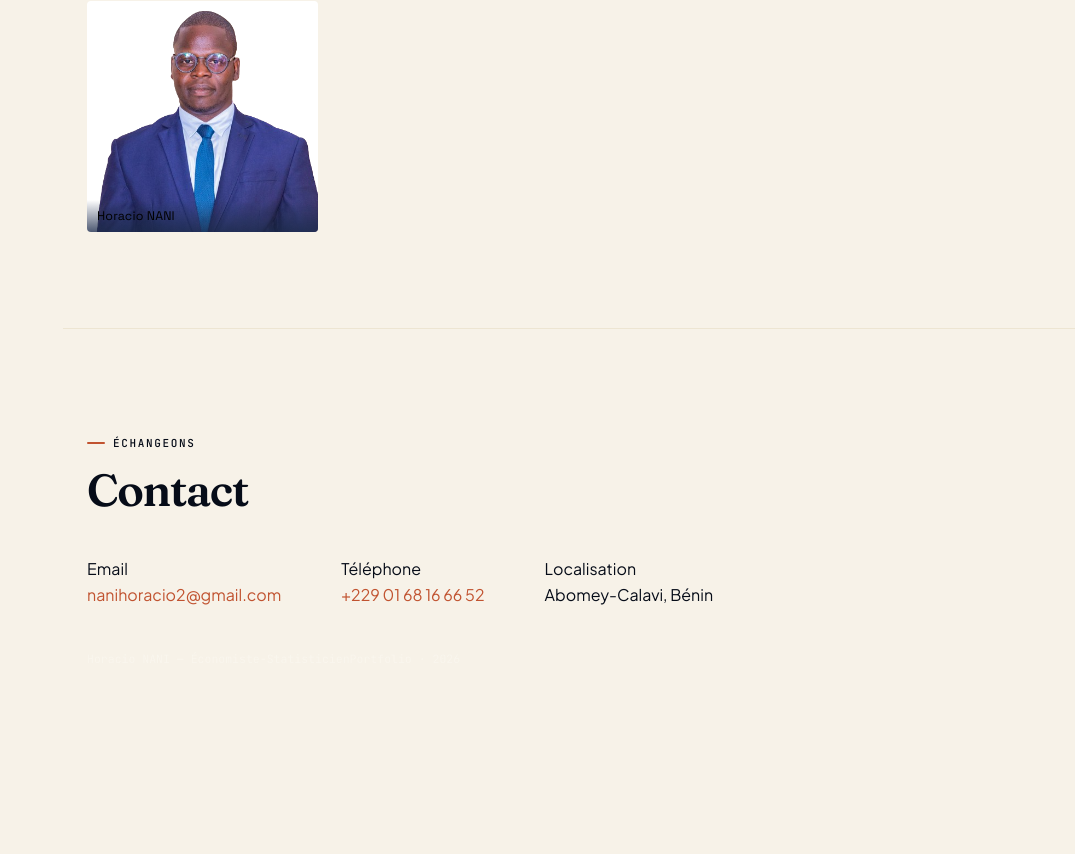
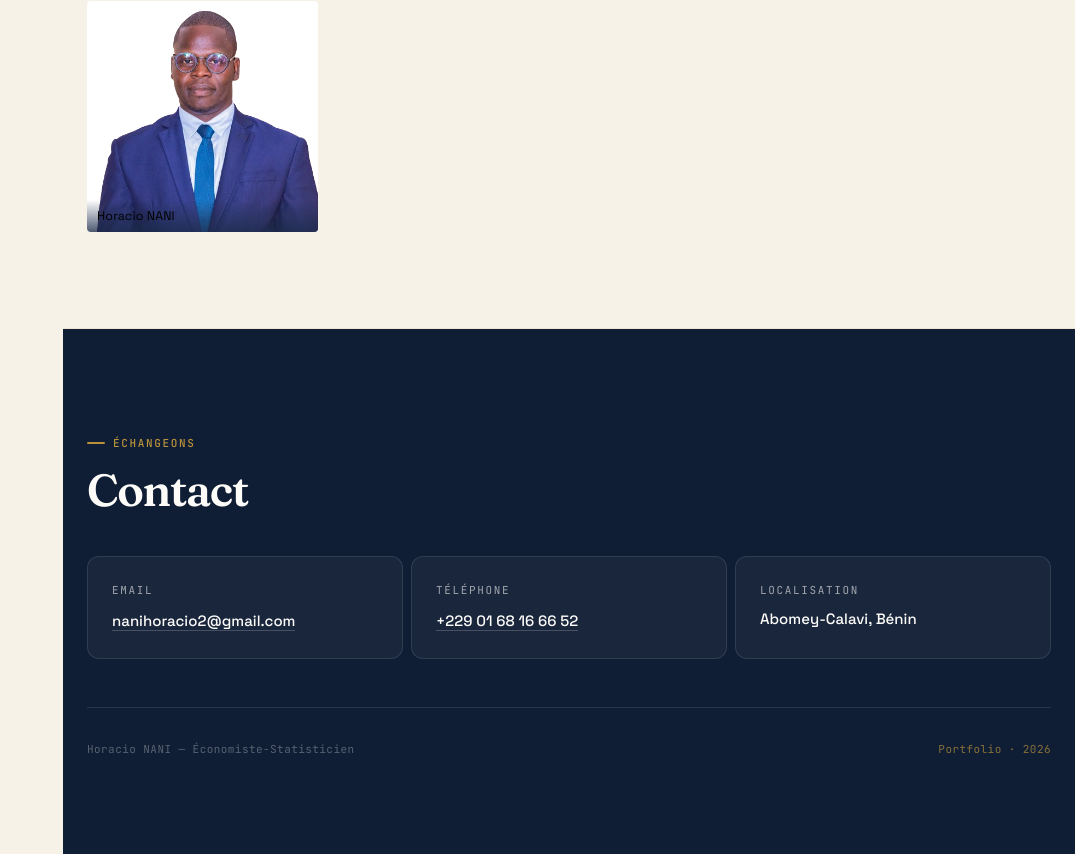
Before and after one commit to hospicehora/HoracioNani, a Next.js app: page / in a window 1280 px wide. Shown: the part 7724-8578 px from the top of the page, without its empty margins (205-1280 px from the left). Before the commit the page ends 8488 px from the top, so only its background shows below. Built offline with nearby package versions, Linux system fonts and the light colour scheme.

Commit message:
Contact: dark section premium

```diff
--- a/components/Contact.module.css
+++ b/components/Contact.module.css
@@ -1,50 +1,95 @@
+/* ---- Dark section ---- */
 .section {
-  background: var(--ink);
-  color: var(--white);
-  max-width: none;
+  background: var(--bg-dark);
+  color: var(--text-inv);
   border-bottom: none;
 }
 
 .heading {
-  color: var(--white);
+  color: var(--text-inv);
 }
 
 .eyebrow {
-  color: var(--gold) !important;
+  color: var(--accent-2) !important;
+}
+.eyebrow::before {
+  background: var(--accent-2) !important;
 }
 
+/* ---- Grid ---- */
 .grid {
-  display: flex;
-  gap: 60px;
-  flex-wrap: wrap;
+  display: grid;
+  grid-template-columns: repeat(auto-fit, minmax(200px, 1fr));
+  gap: var(--sp-2);
+  margin-bottom: var(--sp-12);
 }
 
-.label {
-  font-family: var(--font-mono);
-  font-size: 0.7rem;
-  text-transform: uppercase;
-  color: rgba(252, 250, 244, 0.5);
-  margin-bottom: 6px;
+/* ---- Contact card ---- */
+.card {
+  padding: var(--sp-6) var(--sp-6);
+  background: rgba(255, 255, 255, 0.04);
+  border: 1px solid var(--border-dark);
+  border-radius: var(--r-lg);
+  transition:
+    background var(--base) var(--ease-out),
+    border-color var(--base) var(--ease-out);
+}
+.card:hover {
+  background: rgba(255, 255, 255, 0.07);
+  border-color: rgba(255, 255, 255, 0.16);
 }
 
-.link {
-  color: var(--white);
-  border-bottom: 1px solid rgba(252, 250, 244, 0.3);
+.cardLabel {
+  font-family: var(--font-mono);
+  font-size: var(--text-xs);
+  text-transform: uppercase;
+  letter-spacing: var(--tracking-widest);
+  color: var(--text-inv-2);
+  margin-bottom: var(--sp-2);
 }
 
-.link:hover {
-  border-color: var(--gold);
-  color: var(--gold);
-  text-decoration: none;
+.cardValue {
+  font-family: var(--font-accent);
+  font-size: var(--text-base);
+  font-weight: 500;
+  color: var(--text-inv);
+  word-break: break-all;
 }
 
-.white {
-  color: var(--white);
+.cardLink {
+  font-family: var(--font-accent);
+  font-size: var(--text-base);
+  font-weight: 500;
+  color: var(--text-inv) !important;
+  text-decoration: none !important;
+  border-bottom: 1px solid rgba(255,255,255,0.20);
+  transition:
+    color var(--fast) var(--ease-out),
+    border-color var(--fast) var(--ease-out);
+  display: inline;
+}
+.cardLink:hover {
+  color: var(--accent-2) !important;
+  border-color: var(--accent-2);
+  text-decoration: none !important;
 }
 
+/* ---- Footer line ---- */
 .foot {
-  margin-top: 40px;
+  padding-top: var(--sp-8);
+  border-top: 1px solid var(--border-dark);
   font-family: var(--font-mono);
-  font-size: 0.72rem;
-  color: rgba(252, 250, 244, 0.45);
+  font-size: var(--text-xs);
+  color: rgba(253, 252, 249, 0.30);
+  letter-spacing: var(--tracking-wide);
+  display: flex;
+  align-items: center;
+  justify-content: space-between;
+  flex-wrap: wrap;
+  gap: var(--sp-3);
 }
+
+.footAccent {
+  color: var(--accent-2);
+  opacity: 0.7;
+}
```
